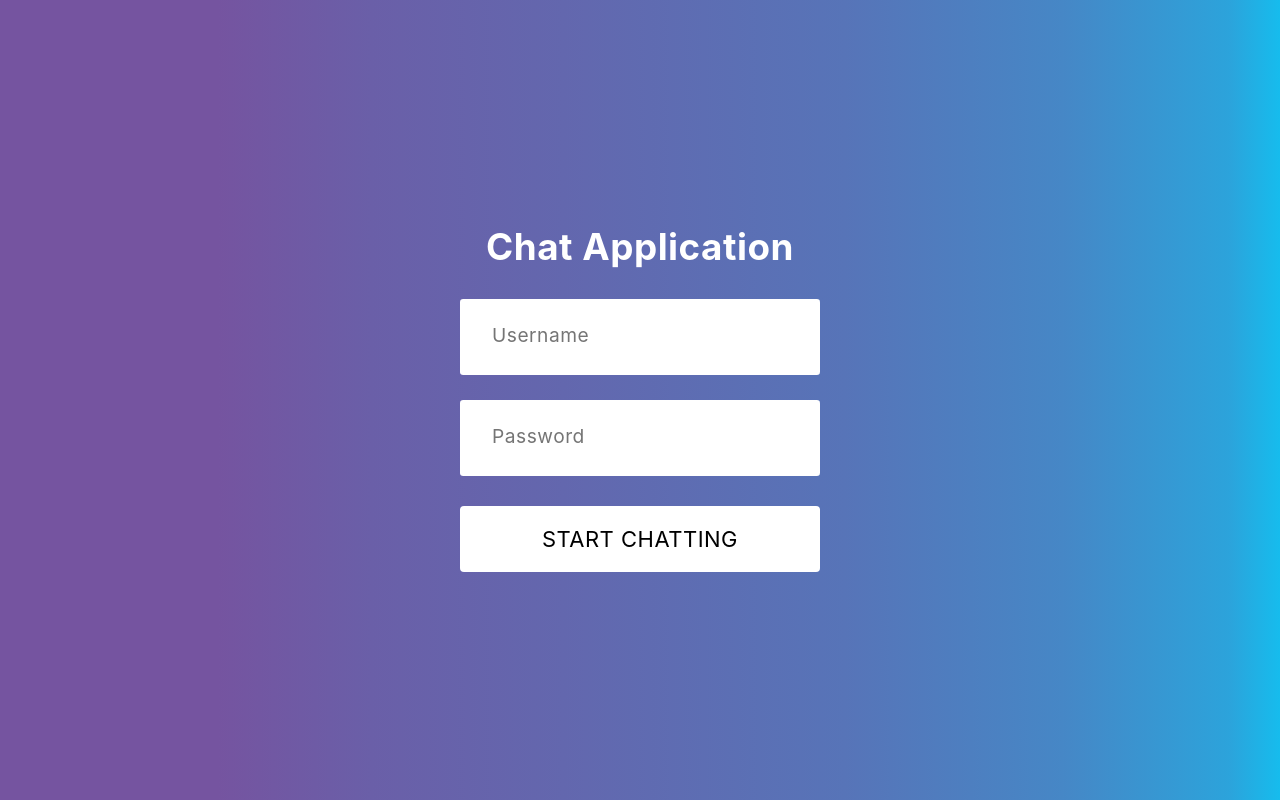
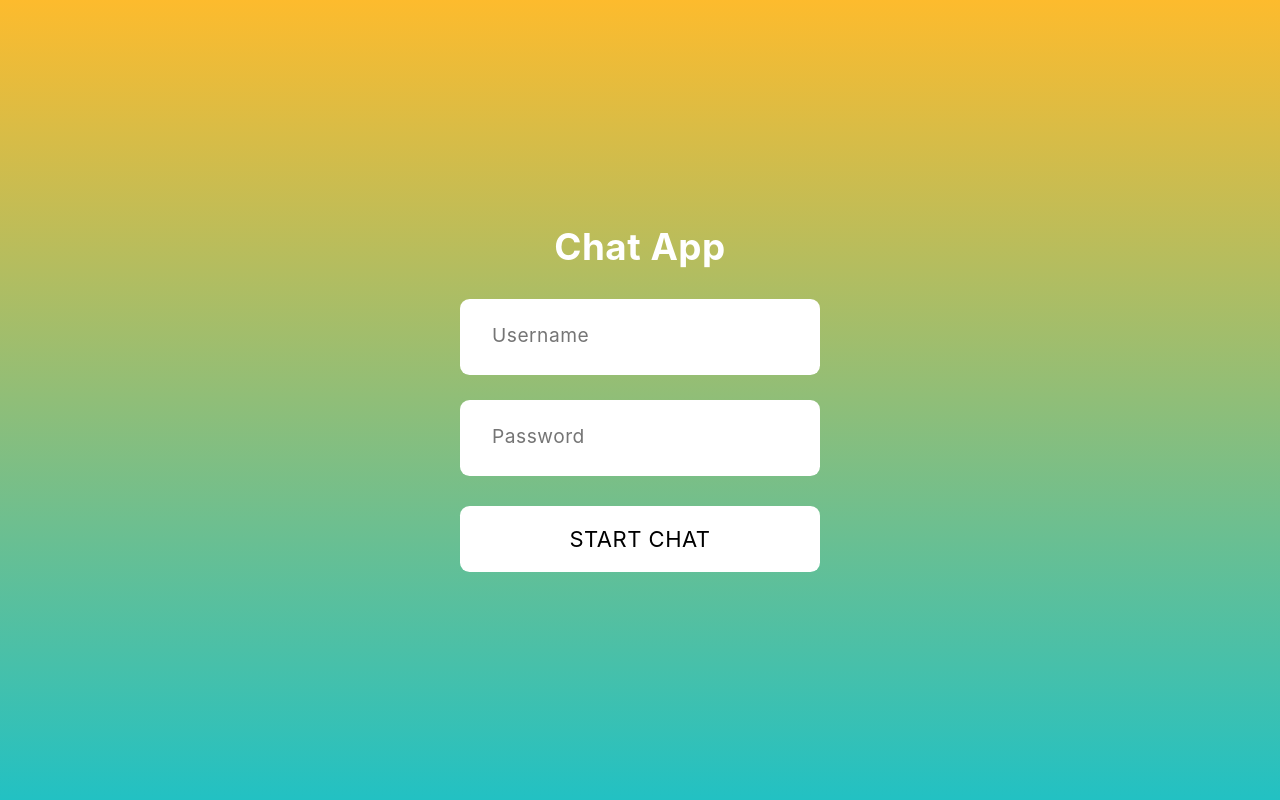
Before and after one commit to greyhound0/chat-app, a React (Create React App) app: page / in a window 1280 px wide. Built offline with nearby package versions, Linux system fonts and the light colour scheme.

Commit message:
CSS chages

```diff
--- a/src/App.css
+++ b/src/App.css
@@ -14,8 +14,8 @@
 }
 
 .ce-active-chat-card {
-  background-color: #cabcdc !important;
-  border: 4px solid #cabcdc !important;
+  background-color: #b9eddd !important;
+  border: 4px solid #b9eddd !important;
   border-radius: 0px !important;
 }
 
@@ -29,12 +29,12 @@
 
 .ce-text-input {
   border-radius: 6px !important;
-  border: 1px solid #3b2a50 !important;
+  border: 1px solid #569daa !important;
 }
 
 .ce-primary-button {
   border-radius: 6px !important;
-  background-color: #7554a0 !important;
+  background-color: #569daa !important;
   position: relative;
   bottom: 1px;
 }
@@ -50,12 +50,12 @@
 
 .ce-autocomplete-input {
   border-radius: 6px !important;
-  border: 1px solid #3b2a50 !important;
+  border: 1px solid #569daa !important;
 }
 
 .ce-autocomplete-options {
   border-radius: 6px !important;
-  border: 1px solid #3b2a50 !important;
+  border: 1px solid #569daa !important;
   background-color: white !important;
 }
 
@@ -83,13 +83,13 @@
 }
 
 .chat-title {
-  color: #7554a0;
+  color: #87cbb9;
   font-weight: 800;
   font-size: 24px;
 }
 
 .chat-subtitle {
-  color: #7554a0;
+  color: #87cbb9;
   font-weight: 600;
   font-size: 12px;
   padding-top: 4px;
@@ -163,7 +163,7 @@
 .message-form {
   overflow: hidden;
   border-radius: 6px;
-  border: 1px solid #3b2a50;
+  border: 1px solid #569daa;
   background-color: white;
 }
 
@@ -216,18 +216,11 @@
 .wrapper {
   height: 100vh;
   width: 100%;
-  background: rgb(117, 84, 160);
+  background: rgb(34, 193, 195);
   background: linear-gradient(
-    90deg,
-    rgba(117, 84, 160, 1) 7%,
-    rgba(117, 84, 160, 1) 17%,
-    rgba(106, 95, 168, 1) 29%,
-    rgba(99, 103, 174, 1) 44%,
-    rgba(87, 116, 184, 1) 66%,
-    rgba(70, 135, 198, 1) 83%,
-    rgba(44, 163, 219, 1) 96%,
-    rgba(22, 188, 237, 1) 100%,
-    rgba(0, 212, 255, 1) 100%
+    0deg,
+    rgba(34, 193, 195, 1) 0%,
+    rgba(253, 187, 45, 1) 100%
   );
   display: flex;
   justify-content: center;
@@ -239,7 +232,7 @@
   font-size: 1.2rem;
   margin: 0 auto;
   padding: 1.5rem 2rem;
-  border-radius: 0.2rem;
+  border-radius: 0.6rem;
   background-color: rgb(255, 255, 255);
   border: none;
   width: 90%;
@@ -263,7 +256,7 @@
 }
 
 .button {
-  border-radius: 4px;
+  border-radius: 0.6rem;
   border: none;
   background-color: white;
   color: black;
--- a/src/components/LoginForm.js
+++ b/src/components/LoginForm.js
@@ -104,7 +104,7 @@ const Modal = () => {
   return (
     <div className="wrapper">
       <div className="form">
-        <h1 className="title">Chat Application</h1>
+        <h1 className="title">Chat App</h1>
         <form onSubmit={handleSubmit}>
           <input
             type="text"
@@ -124,7 +124,7 @@ const Modal = () => {
           />
           <div align="center">
             <button type="submit" className="button">
-              <span>Start chatting</span>
+              <span>Start Chat</span>
             </button>
           </div>
         </form>
--- a/src/components/MyMessage.js
+++ b/src/components/MyMessage.js
@@ -45,7 +45,7 @@ const MyMessage = ({ message }) => {
         float: "right",
         marginRight: "18px",
         color: "white",
-        backgroundColor: "#3B2A50",
+        backgroundColor: "#577D86",
       }}
     >
       {message.text}
--- a/src/components/TheirMessage.js
+++ b/src/components/TheirMessage.js
@@ -61,7 +61,7 @@ const TheirMessage = ({ lastMessage, message }) => {
           className="message"
           style={{
             float: "left",
-            backgroundColor: "#CABCDC",
+            backgroundColor: "#B9F3E4",
             marginLeft: isFirstMessageByUser ? "4px" : "48px",
           }}
         >
```
